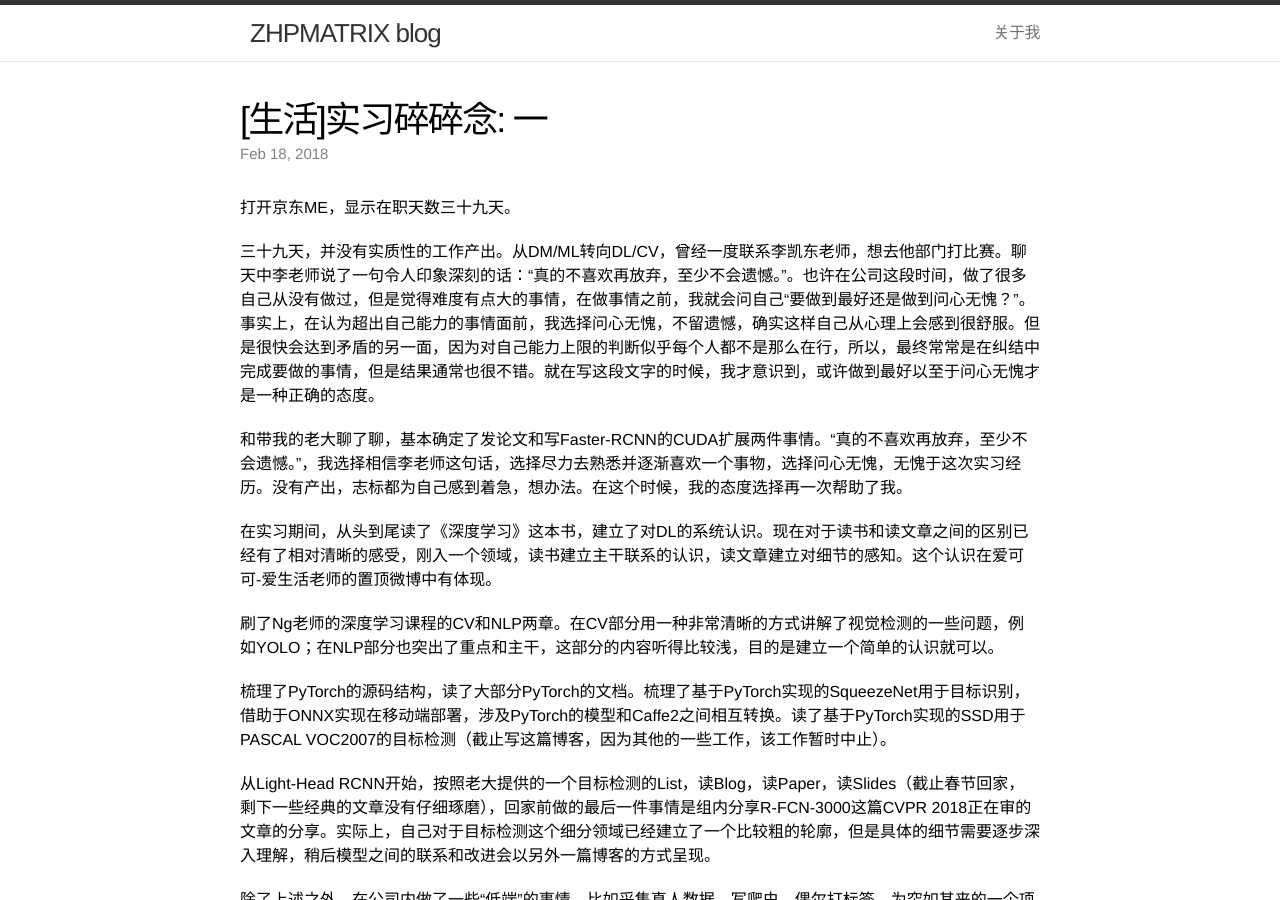
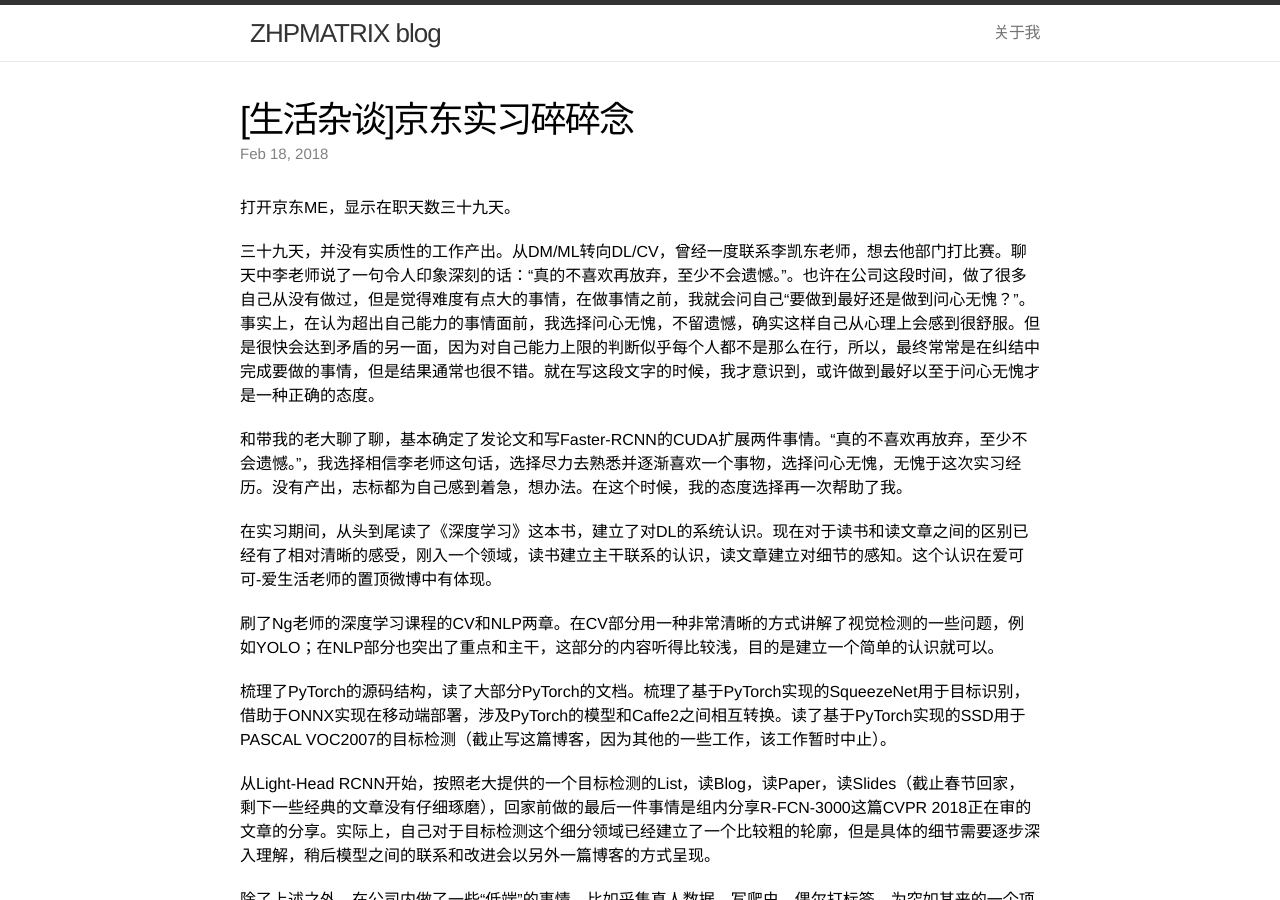
Before and after one commit to zhpmatrix/zhpmatrix.github.io, a Jekyll site: the page built from _posts/2018-02-18-thoughts-about-algs.md, in a window 1280 px wide and 900 px high. Built offline with Jekyll 4.4.1, drawn with Linux system fonts in a browser that asks for light colours; comment, search, counter and statistics services are not loaded.

Commit message:
mod name of post

```diff
--- a/_posts/2018-02-18-thoughts-about-algs.md
+++ b/_posts/2018-02-18-thoughts-about-algs.md
@@ -1,6 +1,6 @@
 ---
 layout: post
-title: "[生活]实习碎碎念: 一"
+title: "[生活杂谈]京东实习碎碎念"
 excerpt: "打开京东ME，显示在职天数三十九天。"
 date: 2018-02-18 15:43:00
 mathjax: true
```
